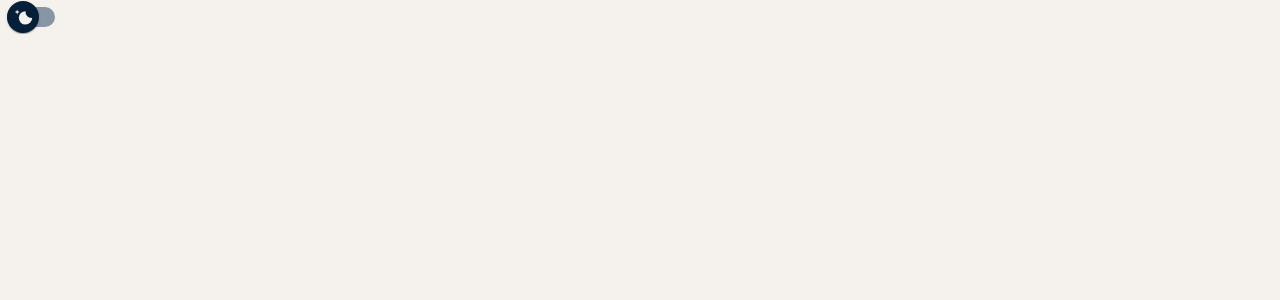
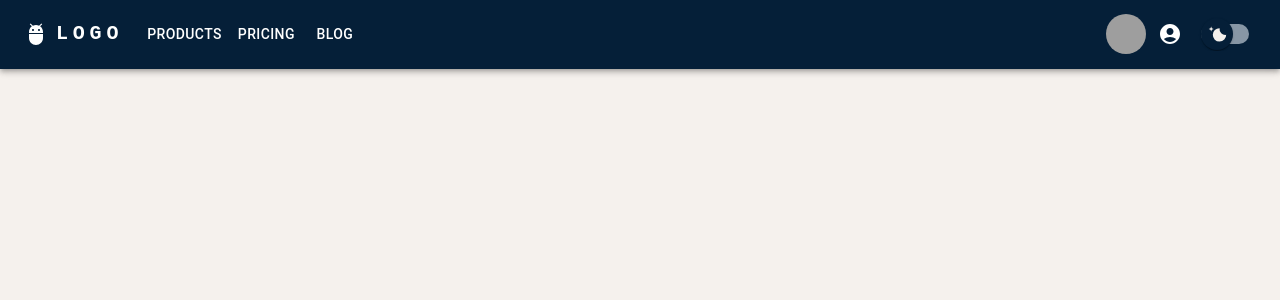
Before and after one commit to lea-hmd/E4FULLREACT, a React (Create React App) app: page / in a window 1280 px wide. Shown: the top 300 px of the page. Built offline with nearby package versions, Linux system fonts and the light colour scheme; grey boxes are pictures that could not be loaded.

Commit message:
WIP: :construction: Navbar & Layout

```diff
--- a/package.json
+++ b/package.json
@@ -3,8 +3,9 @@
     "version": "0.1.0",
     "private": true,
     "dependencies": {
-        "@emotion/react": "^11.10.4",
-        "@emotion/styled": "^11.10.4",
+        "@emotion/react": "^11.10.5",
+        "@emotion/styled": "^11.10.5",
+        "@mui/icons-material": "^5.10.9",
         "@mui/material": "^5.10.11",
         "@testing-library/jest-dom": "^5.16.5",
         "@testing-library/react": "^13.4.0",
--- a/src/App.tsx
+++ b/src/App.tsx
@@ -6,16 +6,15 @@
     useMediaQuery,
 } from '@mui/material'
 import { ThemeConfig } from './assets/theme/ThemeConfig'
-import SwitchThemeButton from './assets/theme/SwitchThemeButton'
-
 import './App.css'
+import Layout from './layouts/Layout'
 
 function App() {
     // Récupère l'apparence en fonction des choix de l'utilisateur sur sa machine
     const prefersDarkMode = useMediaQuery('(prefers-color-scheme: dark)')
     const [darkMode, setDarkMode] = React.useState(prefersDarkMode)
     const themeConfig = ThemeConfig(darkMode)
-    const handleChange = (event: React.ChangeEvent<HTMLInputElement>) => {
+    const handleChangeMode = (event: React.ChangeEvent<HTMLInputElement>) => {
         setDarkMode(event.target.checked)
     }
     // Le thème se rafraîchit automatiquement à chaque changement de la valeur de themeConfig
@@ -31,10 +30,18 @@
             <CssBaseline />
             <GlobalStyles
                 styles={{
-                    body: { backgroundColor: theme.palette.background.default },
+                    body: {
+                        backgroundColor: theme.palette.background.default,
+                        transition: 'all 0.25s ease-in-out',
+                    },
                 }}
             />
-            <SwitchThemeButton checked={darkMode} onChange={handleChange} />
+            <Layout
+                {...{
+                    darkMode,
+                    handleChangeMode,
+                }}
+            />
         </ThemeProvider>
     )
 }
--- /dev/null
+++ b/src/components/common/Navbar.tsx
@@ -0,0 +1,195 @@
+import React from 'react'
+import AppBar from '@mui/material/AppBar'
+import Box from '@mui/material/Box'
+import Toolbar from '@mui/material/Toolbar'
+import IconButton from '@mui/material/IconButton'
+import Typography from '@mui/material/Typography'
+import Menu from '@mui/material/Menu'
+import MenuIcon from '@mui/icons-material/Menu'
+import Container from '@mui/material/Container'
+import Avatar from '@mui/material/Avatar'
+import Button from '@mui/material/Button'
+import Tooltip from '@mui/material/Tooltip'
+import MenuItem from '@mui/material/MenuItem'
+import AdbIcon from '@mui/icons-material/Adb'
+import { AccountCircle } from '@mui/icons-material'
+import SwitchThemeButton from '../../assets/theme/SwitchThemeButton'
+const pages = ['Products', 'Pricing', 'Blog']
+const settings = ['Profile', 'Account', 'Dashboard', 'Logout']
+
+type NavbarProps = {
+    darkMode: boolean
+    // eslint-disable-next-line no-unused-vars
+    handleChangeMode: (event: React.ChangeEvent<HTMLInputElement>) => void
+}
+
+export default function Navbar({ darkMode, handleChangeMode }: NavbarProps) {
+    const [anchorElNav, setAnchorElNav] = React.useState<null | HTMLElement>(
+        null
+    )
+    const [anchorElUser, setAnchorElUser] = React.useState<null | HTMLElement>(
+        null
+    )
+
+    const handleOpenNavMenu = (event: React.MouseEvent<HTMLElement>) => {
+        setAnchorElNav(event.currentTarget)
+    }
+    const handleOpenUserMenu = (event: React.MouseEvent<HTMLElement>) => {
+        setAnchorElUser(event.currentTarget)
+    }
+
+    const handleCloseNavMenu = () => {
+        setAnchorElNav(null)
+    }
+
+    const handleCloseUserMenu = () => {
+        setAnchorElUser(null)
+    }
+
+    return (
+        <AppBar position="static">
+            <Container maxWidth="xl">
+                <Toolbar disableGutters>
+                    <AdbIcon
+                        sx={{ display: { xs: 'none', md: 'flex' }, mr: 1 }}
+                    />
+                    <Typography
+                        variant="h6"
+                        noWrap
+                        component="a"
+                        href="/"
+                        sx={{
+                            mr: 2,
+                            display: { xs: 'none', md: 'flex' },
+                            fontFamily: 'monospace',
+                            fontWeight: 700,
+                            letterSpacing: '.3rem',
+                            color: 'inherit',
+                            textDecoration: 'none',
+                        }}
+                    >
+                        LOGO
+                    </Typography>
+
+                    <Box
+                        sx={{
+                            flexGrow: 1,
+                            display: { xs: 'flex', md: 'none' },
+                        }}
+                    >
+                        <IconButton
+                            size="large"
+                            aria-label="account of current user"
+                            aria-controls="menu-appbar"
+                            aria-haspopup="true"
+                            onClick={handleOpenNavMenu}
+                            color="inherit"
+                        >
+                            <MenuIcon />
+                        </IconButton>
+                        <Menu
+                            id="menu-appbar"
+                            anchorEl={anchorElNav}
+                            anchorOrigin={{
+                                vertical: 'bottom',
+                                horizontal: 'left',
+                            }}
+                            keepMounted
+                            transformOrigin={{
+                                vertical: 'top',
+                                horizontal: 'left',
+                            }}
+                            open={Boolean(anchorElNav)}
+                            onClose={handleCloseNavMenu}
+                            sx={{
+                                display: { xs: 'block', md: 'none' },
+                            }}
+                        >
+                            {pages.map((page) => (
+                                <MenuItem
+                                    key={page}
+                                    onClick={handleCloseNavMenu}
+                                >
+                                    <Typography textAlign="center">
+                                        {page}
+                                    </Typography>
+                                </MenuItem>
+                            ))}
+                        </Menu>
+                    </Box>
+                    <Box
+                        sx={{
+                            flexGrow: 1,
+                            display: { xs: 'none', md: 'flex' },
+                        }}
+                    >
+                        {pages.map((page) => (
+                            <Button
+                                key={page}
+                                onClick={handleCloseNavMenu}
+                                sx={{ my: 2, color: 'white', display: 'block' }}
+                            >
+                                {page}
+                            </Button>
+                        ))}
+                    </Box>
+
+                    <Box sx={{ flexGrow: 0 }}>
+                        <Tooltip title="Open settings">
+                            <IconButton
+                                onClick={handleOpenUserMenu}
+                                sx={{ p: 0 }}
+                            >
+                                <Avatar
+                                    alt="Remy Sharp"
+                                    src="/static/images/avatar/2.jpg"
+                                />
+                            </IconButton>
+                        </Tooltip>
+                        <IconButton
+                            size="large"
+                            aria-label="account of current user"
+                            aria-controls="menu-appbar"
+                            aria-haspopup="true"
+                            onClick={handleOpenUserMenu}
+                            color="inherit"
+                        >
+                            <AccountCircle />
+                        </IconButton>
+                        <SwitchThemeButton
+                            checked={darkMode}
+                            onChange={handleChangeMode}
+                        />
+                        <Menu
+                            sx={{ mt: '45px' }}
+                            id="menu-appbar"
+                            anchorEl={anchorElUser}
+                            anchorOrigin={{
+                                vertical: 'top',
+                                horizontal: 'right',
+                            }}
+                            keepMounted
+                            transformOrigin={{
+                                vertical: 'top',
+                                horizontal: 'right',
+                            }}
+                            open={Boolean(anchorElUser)}
+                            onClose={handleCloseUserMenu}
+                        >
+                            {settings.map((setting) => (
+                                <MenuItem
+                                    key={setting}
+                                    onClick={handleCloseUserMenu}
+                                >
+                                    <Typography textAlign="center">
+                                        {setting}
+                                    </Typography>
+                                </MenuItem>
+                            ))}
+                        </Menu>
+                    </Box>
+                </Toolbar>
+            </Container>
+        </AppBar>
+    )
+}
--- /dev/null
+++ b/src/layouts/Layout.tsx
@@ -0,0 +1,27 @@
+import React from 'react'
+import Navbar from '../components/common/Navbar'
+
+type LayoutProps = {
+    children?: React.ReactNode
+    darkMode: boolean
+    // eslint-disable-next-line no-unused-vars
+    handleChangeMode: (event: React.ChangeEvent<HTMLInputElement>) => void
+}
+
+export default function Layout({
+    children,
+    darkMode,
+    handleChangeMode,
+}: LayoutProps) {
+    return (
+        <>
+            <Navbar
+                {...{
+                    darkMode,
+                    handleChangeMode,
+                }}
+            />
+            {children}
+        </>
+    )
+}
```
Also changed, not shown: src/components/newFolder.txt (deleted), src/layouts/newFolder.txt (deleted), 1 other file (tests, documents, lock files or other folders).
